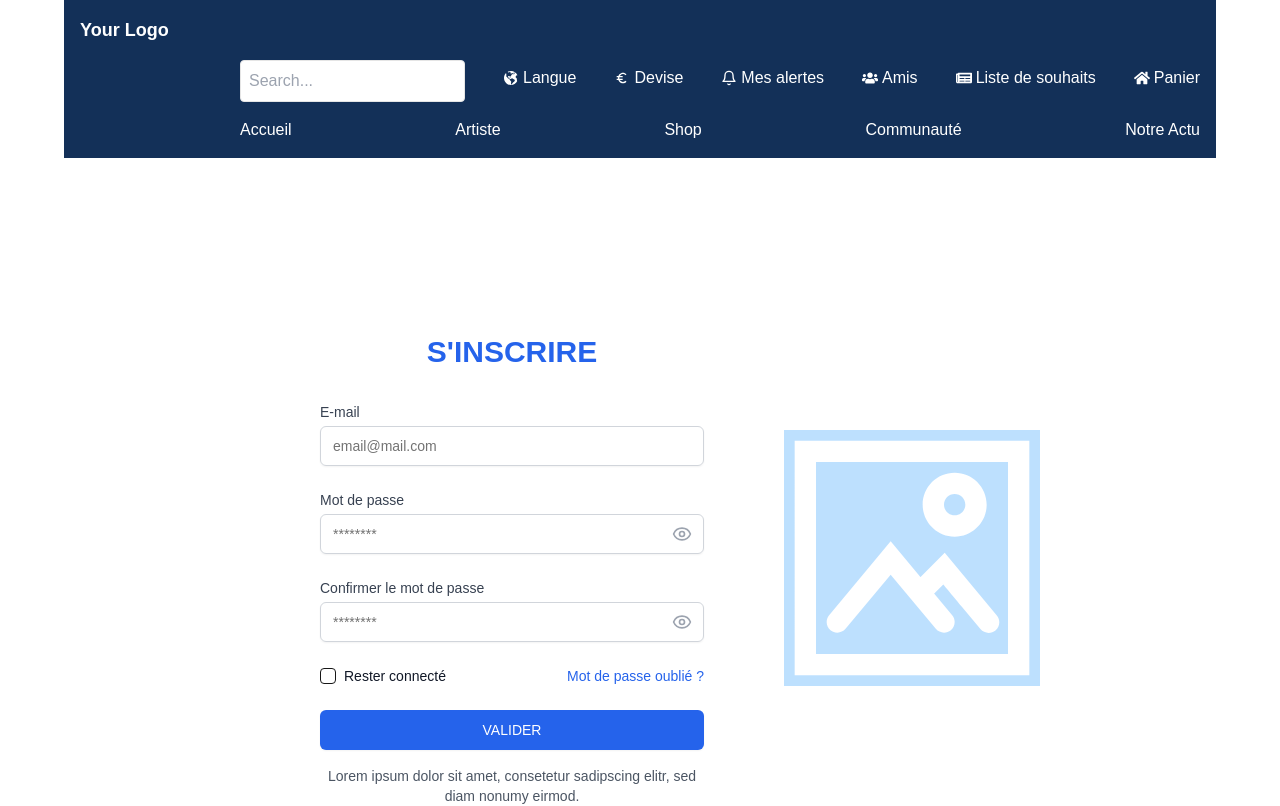
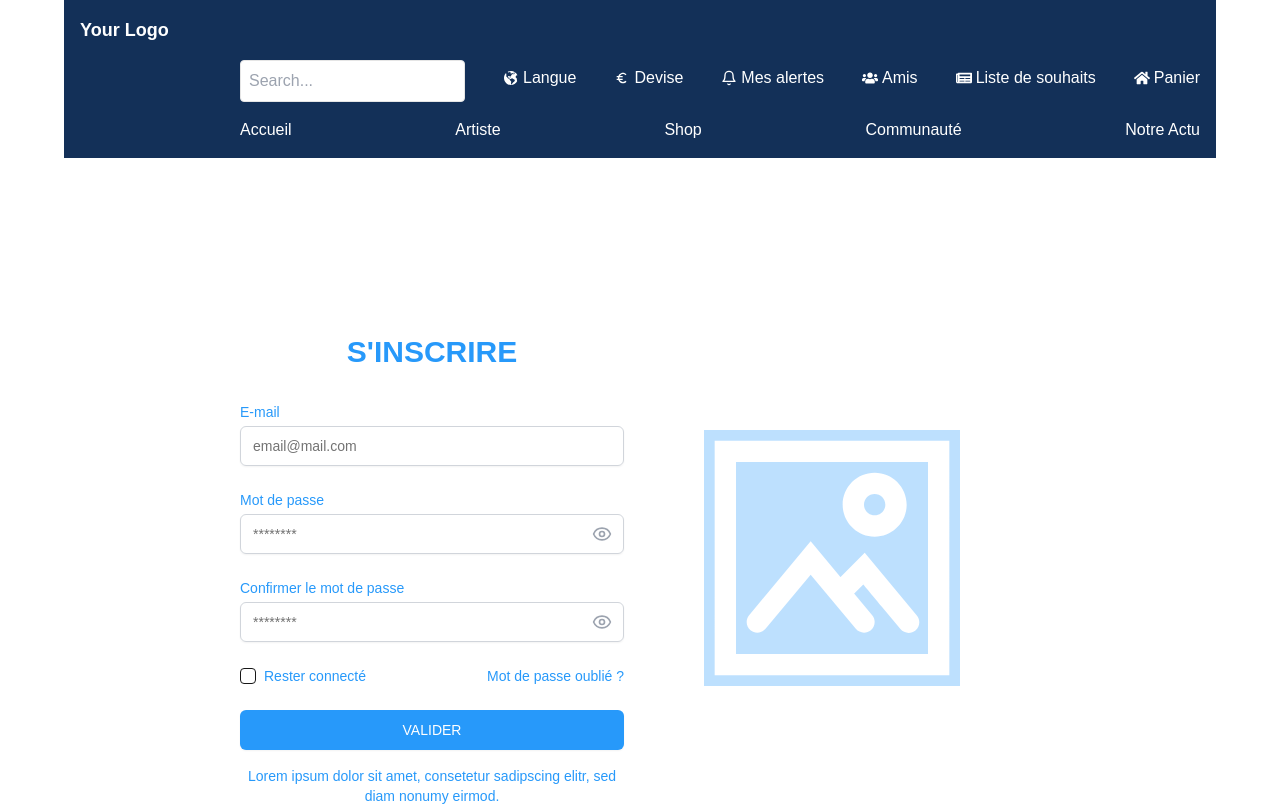
Before and after one commit to VinceBmmrt/next-training, a Next.js app: page /login in a window 1280 px wide. Shown: the top 806 px of the page. Built offline with nearby package versions, Linux system fonts and the light colour scheme.

Commit message:
refacto: login page

```diff
--- a/src/app/login/page.tsx
+++ b/src/app/login/page.tsx
@@ -28,9 +28,9 @@ export default function SignupPage() {
   return (
     <div className="flex min-h-screen bg-white space-x-10">
       {/* Left side - Signup Form */}
-      <div className="mx-10 flex flex-col items-center justify-center md:ml-80">
+      <div className="mx-10 flex flex-col items-center justify-center md:ml-60">
         <div className=" max-w-sm lg:w-96">
-          <h2 className="mt-6 text-3xl font-extrabold text-blue-600 text-center">
+          <h2 className="mt-6 text-3xl font-extrabold text-center text-lightblue">
             S&apos;INSCRIRE
           </h2>
           <form className="mt-8 space-y-6" onSubmit={handleSubmit}>
@@ -38,7 +38,7 @@ export default function SignupPage() {
             <div>
               <label
                 htmlFor="email"
-                className="block text-sm font-medium text-gray-700"
+                className="block text-sm font-medium text-lightblue"
               >
                 E-mail
               </label>
@@ -61,7 +61,7 @@ export default function SignupPage() {
             <div>
               <label
                 htmlFor="password"
-                className="block text-sm font-medium text-gray-700"
+                className="block text-sm font-medium text-lightblue"
               >
                 Mot de passe
               </label>
@@ -95,7 +95,7 @@ export default function SignupPage() {
             <div>
               <label
                 htmlFor="confirmPassword"
-                className="block text-sm font-medium text-gray-700"
+                className="block text-sm font-medium text-lightblue"
               >
                 Confirmer le mot de passe
               </label>
@@ -137,7 +137,7 @@ export default function SignupPage() {
                 />
                 <label
                   htmlFor="remember-me"
-                  className="ml-2 block text-sm text-gray-900"
+                  className="ml-2 block text-sm text-lightblue"
                 >
                   Rester connecté
                 </label>
@@ -146,7 +146,7 @@ export default function SignupPage() {
               <div className="text-sm">
                 <Link
                   href="/forgot-password"
-                  className="font-medium text-blue-600 hover:text-blue-500"
+                  className="font-medium text-lightblue hover:text-blue-500"
                 >
                   Mot de passe oublié ?
                 </Link>
@@ -157,14 +157,14 @@ export default function SignupPage() {
             <div>
               <Button
                 type="submit"
-                className="w-full flex justify-center py-2 px-4 border border-transparent rounded-md shadow-sm text-sm font-medium text-white bg-blue-600 hover:bg-blue-700 focus:outline-none focus:ring-2 focus:ring-offset-2 focus:ring-blue-500"
+                className="w-full flex justify-center py-2 px-4 border border-transparent rounded-md shadow-sm text-sm font-medium text-white bg-lightblue hover:bg-blue-700 focus:outline-none focus:ring-2 focus:ring-offset-2 focus:ring-blue-500"
               >
                 VALIDER
               </Button>
             </div>
           </form>
 
-          <p className="mt-4 text-center text-sm text-gray-600">
+          <p className="mt-4 text-center text-sm text-lightblue">
             Lorem ipsum dolor sit amet, consetetur sadipscing elitr, sed diam
             nonumy eirmod.
           </p>
--- a/tailwind.config.ts
+++ b/tailwind.config.ts
@@ -12,6 +12,7 @@ const config: Config = {
       colors: {
         background: "hsl(var(--background))",
         foreground: "hsl(var(--foreground))",
+        lightblue: "#2799FA",
         card: {
           DEFAULT: "hsl(var(--card))",
           foreground: "hsl(var(--card-foreground))",
@@ -25,6 +26,12 @@ const config: Config = {
           foreground: "hsl(var(--primary-foreground))",
           "112959": "hsl(215, 64%, 21%)",
         },
+        blue: {
+          DEFAULT: "hsl(var(--blue))",
+          foreground: "hsl(var(--blue-foreground))",
+          "2799FA": "hsl(215, 64%, 21%)",
+        },
+
         secondary: {
           DEFAULT: "hsl(var(--secondary))",
           foreground: "hsl(var(--secondary-foreground))",
```
